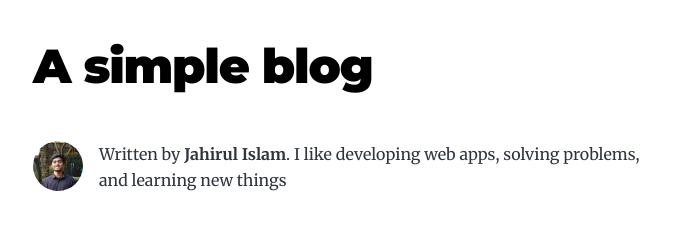
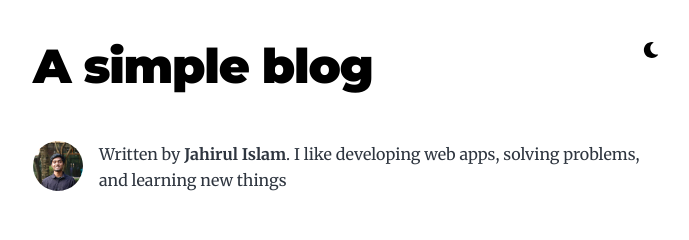
Before and after one commit to j-a-h-i-r/blog, a Gatsby site: page / in a window 1280 px wide. Shown: the top 240 px of the page, 291-980 px from the left. Built offline with nearby package versions, Linux system fonts and the light colour scheme; Gatsby itself is replaced by a stand-in of ours.

Commit message:
feat: add a theme toggler

```diff
--- a/package.json
+++ b/package.json
@@ -8,6 +8,9 @@
     "url": "https://github.com/gatsbyjs/gatsby/issues"
   },
   "dependencies": {
+    "@fortawesome/fontawesome-svg-core": "^1.2.36",
+    "@fortawesome/free-solid-svg-icons": "^5.15.4",
+    "@fortawesome/react-fontawesome": "^0.1.15",
     "gatsby": "^3.9.0",
     "gatsby-plugin-disqus": "^1.2.2",
     "gatsby-plugin-feed": "^3.9.0",
--- a/src/components/layout.js
+++ b/src/components/layout.js
@@ -1,5 +1,12 @@
 import * as React from "react"
 import { Link } from "gatsby"
+import { ThemeToggle } from "./themetoggle"
+
+const twoColLayout = {
+  display: 'flex',
+  justifyContent: 'space-between',
+  alignItems: 'flex-start',
+}
 
 const Layout = ({ location, title, children }) => {
   const rootPath = `${__PATH_PREFIX__}/`
@@ -8,15 +15,21 @@ const Layout = ({ location, title, children }) => {
 
   if (isRootPath) {
     header = (
+      <div style={twoColLayout}>
         <h1 className="main-heading">
           <Link to="/">{title}</Link>
         </h1>
+        <ThemeToggle />
+      </div>
     )
   } else {
     header = (
+      <div style={twoColLayout}>
         <Link className="header-link-home" to="/">
           {title}
         </Link>
+        <ThemeToggle />
+      </div>
     )
   }
 
--- /dev/null
+++ b/src/components/themetoggle.js
@@ -0,0 +1,36 @@
+import React, { useEffect, useState } from 'react';
+import { faMoon, faSun } from "@fortawesome/free-solid-svg-icons";
+import { FontAwesomeIcon } from "@fortawesome/react-fontawesome";
+
+const btnStyle = {
+    border: 'none',
+    background: 'none',
+    cursor: 'pointer',
+}
+
+export function ThemeToggle() {
+    const [theme, setTheme] = useState('light');
+
+    useEffect(() => {
+        const theme = localStorage.getItem('theme') || 'light';
+        changeThemeInHtmlTag(theme);
+        setTheme(theme);
+    }, []);
+
+    function onClickToggle() {
+        const newTheme = theme === 'light'? 'dark' : 'light';
+        localStorage.setItem('theme', newTheme);
+        changeThemeInHtmlTag(newTheme);
+        setTheme(newTheme);
+    }
+
+    function changeThemeInHtmlTag(newTheme) {
+        const oldTheme = newTheme === 'light'? 'dark' : 'light';
+        document.documentElement.classList.remove(oldTheme);
+        document.documentElement.classList.add(newTheme);
+    }
+
+    return <button type="button" style={btnStyle} onClick={onClickToggle}>
+        {theme === 'light'? <FontAwesomeIcon icon={faMoon}/> : <FontAwesomeIcon icon={faSun} color="rgb(252,211,77)" /> }
+    </button>
+}
```
Also changed, not shown: 1 other file. Lines whose indentation alone changed are shown as unchanged.
